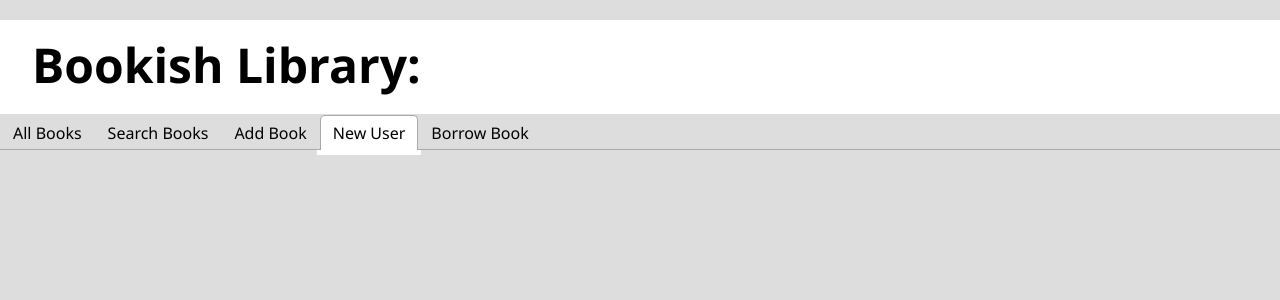
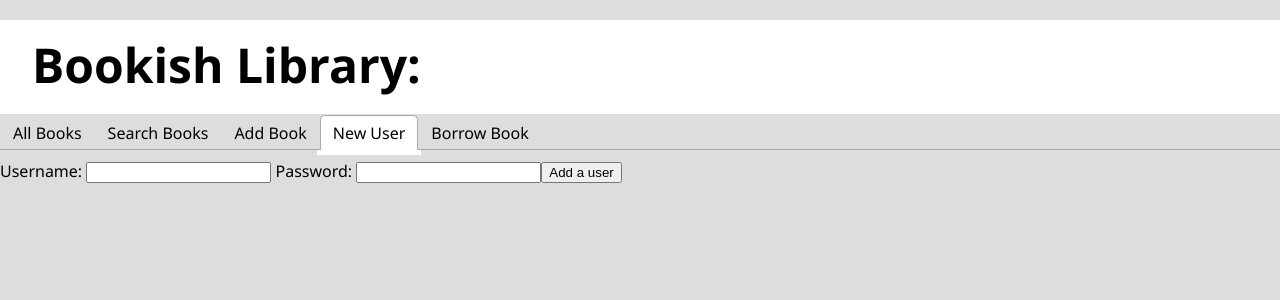
Before and after one commit to tomsdjohnson/Bookish, a React (Create React App) app in the folder client/: page / in a window 1280 px wide. Both pictures are taken after a click on the tab "New User". Shown: the top 300 px of the page. Built offline with nearby package versions, Linux system fonts and the light colour scheme; no server answers.

Commit message:
Added AddUser to website

```diff
--- /dev/null
+++ b/client/src/components/AddUserTab.js
@@ -0,0 +1,49 @@
+import React, {Component, useEffect, useState} from "react";
+import { ApiService } from "./ApiService";
+
+export default function AddUserTab(){
+
+    const APIService = new ApiService();
+    // const [state, setState] = useState(BLANK_STATE);
+    const [username, setUsername] = useState("");
+    const [password, setPassword] = useState("");
+    const [message, setMessage] = useState("")
+
+    const AddUser = () => {
+        APIService.AddUser(username, password).then((outputMessage) => {
+            setMessage(outputMessage[0]);
+            if("error" in outputMessage){
+                setMessage("Error: "+ outputMessage["error"])
+            }else if("message" in outputMessage){
+                setMessage(outputMessage["message"])
+            }
+        })
+    }
+
+    let handleSubmit = (event) => {
+        AddUser()
+    }
+
+    let handleUsernameChange = (event) => {
+        setUsername(event.target.value)
+    }
+
+    let handlePasswordChange = (event) => {
+        setPassword(event.target.value)
+    }
+
+    return (
+        <div>
+            <form>
+                <label>Username:{"    "}
+                    <input type="text" value={username} onChange={(event) => handleUsernameChange(event)} />
+                </label>
+                <label>   Password:{"    "}
+                    <input type="password" value={password} onChange={(event) => handlePasswordChange(event)} />
+                </label>
+                <input type="button" value="Add a user" onClick={() => handleSubmit()} />
+            </form>
+            {message}
+        </div>
+    )
+};
--- a/client/src/components/ApiService.js
+++ b/client/src/components/ApiService.js
@@ -79,6 +79,24 @@ export class ApiService {
         .catch((error) => console.error(error))
     );
   }
+
+  AddUser(username, password) {
+    return new Promise((resolve) =>
+      fetch("/NewUser", {
+        method: "POST",
+        headers: {
+          "Content-Type": "application/json",
+            "Accept": "application/json"
+        },
+        body: JSON.stringify({
+            "username": username,
+            "password": password
+        }),
+      })
+        .then((response) => resolve(response.json()))
+        .catch((error) => console.error(error))
+    );
+  }
 }
 
 const checkResponse = (response) => {
--- a/client/src/components/App.js
+++ b/client/src/components/App.js
@@ -9,6 +9,7 @@ import { Tab, Tabs, TabList, TabPanel } from 'react-tabs';
 import 'react-tabs/style/react-tabs.css';
 import SearchBooksTab from "./SearchBookTab";
 import AddBooksTab from "./AddBookTab";
+import AddUserTab from "./AddUserTab";
 
 
 export default function App() {
@@ -56,6 +57,7 @@ export default function App() {
             </TabPanel>
 
             <TabPanel>
+              <AddUserTab />
             </TabPanel>
 
             <TabPanel>
```
